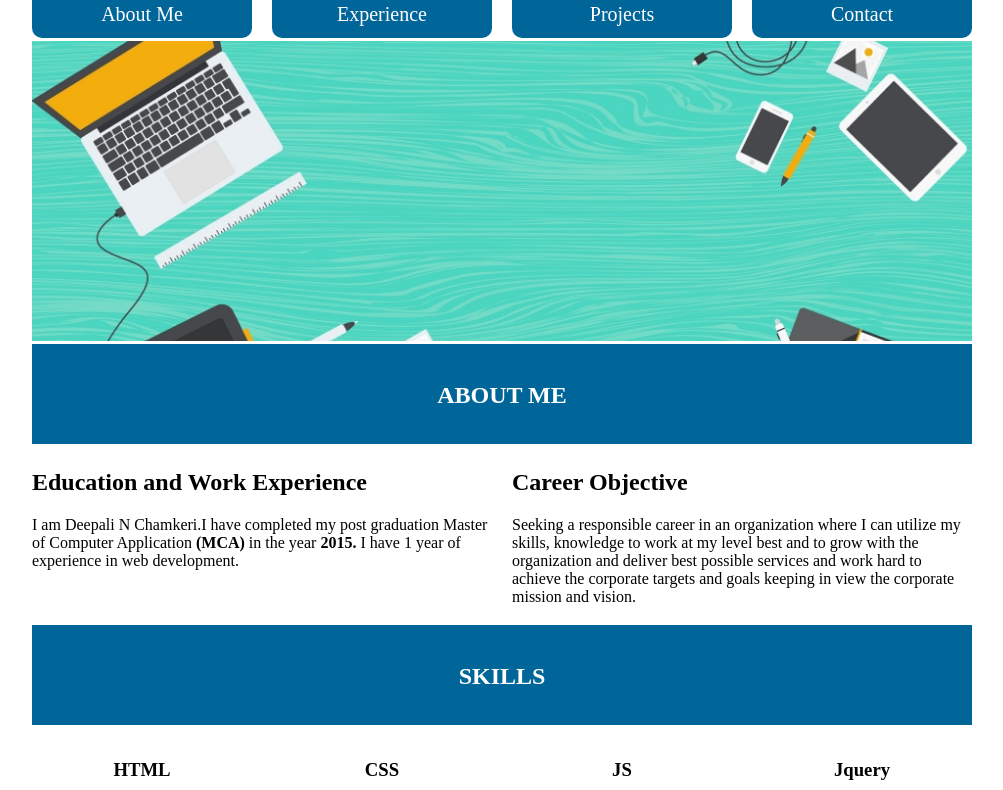
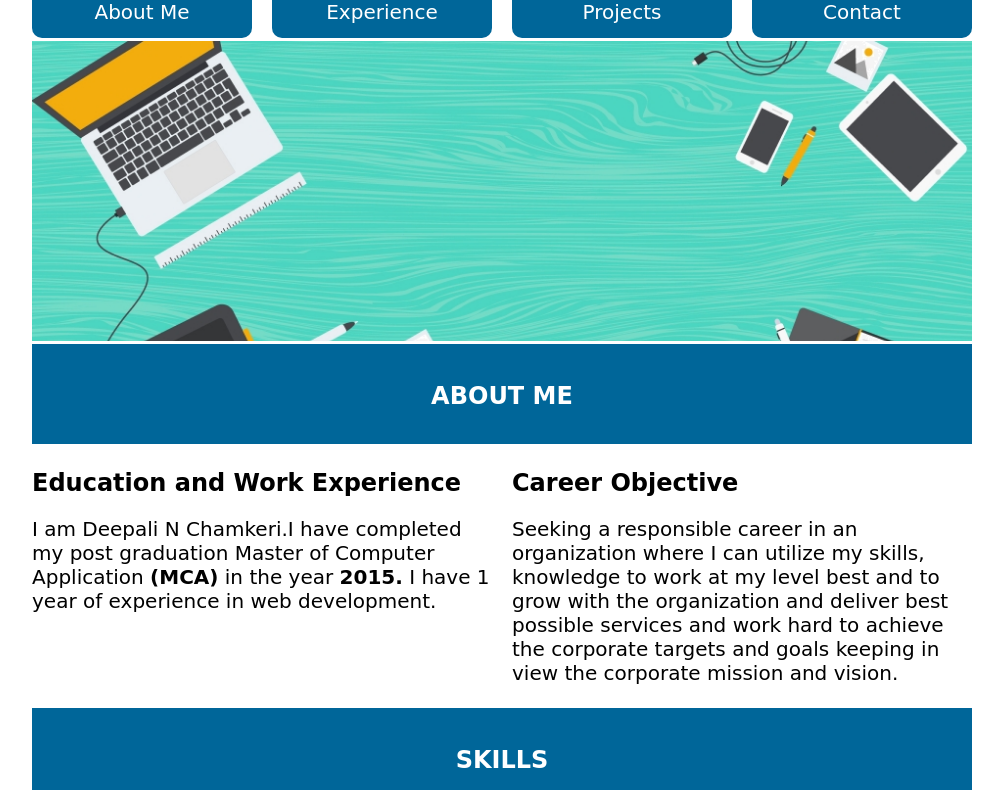
Before and after one commit to deepali-chamkeri/960grid-html, a plain HTML site: page index.html in a window 1280 px wide. Shown: the part 174-964 px from the top of the page, without its empty margins (138-1141 px from the left). Drawn offline with Linux system fonts and the light colour scheme.

Commit message:
Update style.css

```diff
--- a/asset/css/style.css
+++ b/asset/css/style.css
@@ -1,6 +1,11 @@
 *
 {
 	box-sizing:border-box;
+	font-family: 'Charm', cursive;
+}
+p
+{
+	font-size:20px;
 }
 .cname
 {
@@ -14,7 +19,7 @@
 	background-color:#006699;
 	height:50px;
 	text-align:center;
-	padding-top:15px;
+	padding-top:12px;
 	border-radius:10px;
 	font-size:20px;
 
```
